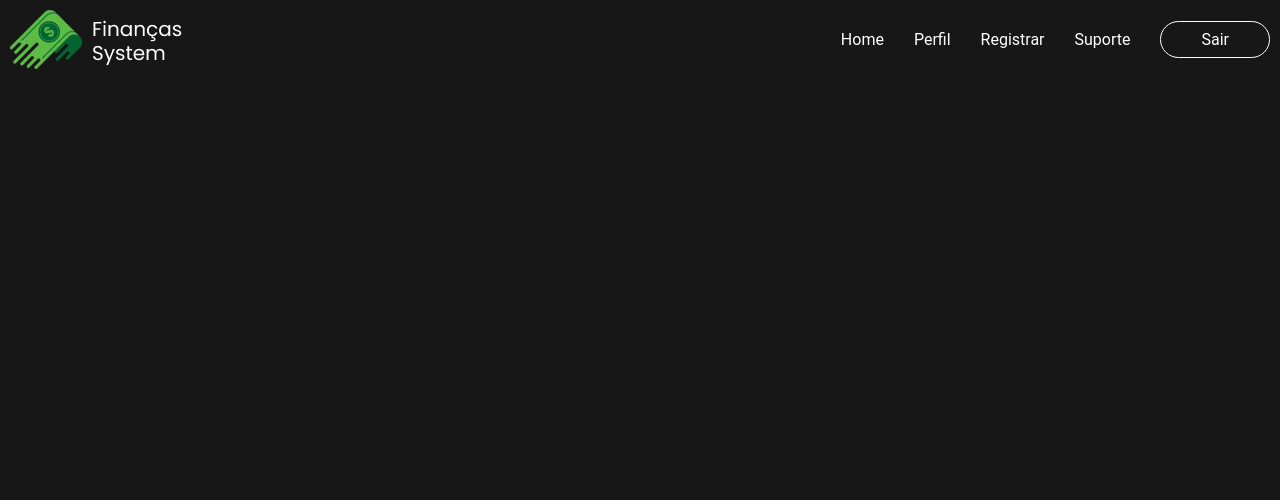
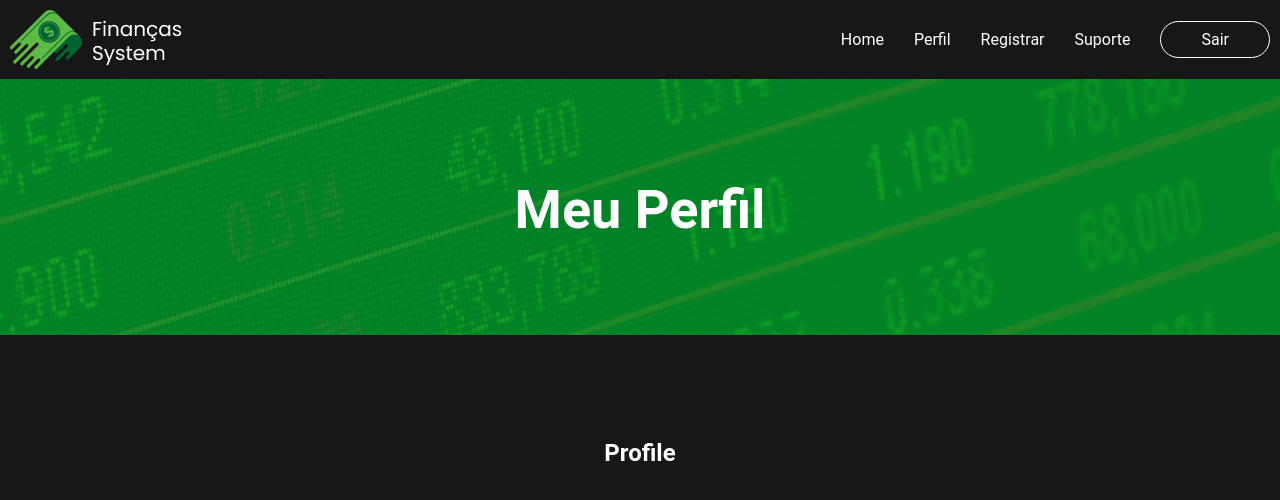
Before and after one commit to leonardohernandesq/finansystem, a React (Create React App) app: page /profile in a window 1280 px wide. Shown: the top 500 px of the page. Built offline with nearby package versions, Linux system fonts and the light colour scheme.

Commit message:
versionamento de codigo - banner

```diff
--- a/src/Components/Banner/index.js
+++ b/src/Components/Banner/index.js
@@ -5,8 +5,11 @@ import { Container } from './style';
 export default function Banner({ imagem, title }) {
     return (
         <Container>
-            <img src={`${imagem}`} alt={`Banner da página ${title}`} />
-            <h1>{title}</h1>
+            <div className='banner'>
+                <img src={`${imagem}`} alt={`Banner da página ${title}`} />
+
+                <h1>{title}</h1>
+            </div>
         </Container>
     );
 }
--- a/src/Components/Banner/style.js
+++ b/src/Components/Banner/style.js
@@ -2,8 +2,24 @@ import styled from "styled-components";
 
 export const Container = styled.section`
     width: 100%;
-
     img{
         width: 100%;
+        z-index: 9;
+    }
+    >.banner{
+        position: relative;
+    }
+    .banner h1{
+        font-size: 54px;
+        display: flex;
+        justify-content: center;
+        align-items: center;
+        background-color: transparent;
+        position: absolute;
+        bottom: 0;
+        top: 0;
+        right: 0;
+        left: 0;
+        z-index: 3;
     }
 `;
--- a/src/Components/Header/index.js
+++ b/src/Components/Header/index.js
@@ -9,7 +9,7 @@ export default function Header() {
                     <img src={require('../../Imgs/Logo.png')} alt="Logo da empresa composto por uma nota de dolar escrito embaixo o nome da empresa FinanSystem" />
                     <nav>
                         <Link to='/'>Home</Link>
-                        <Link to='#'>Perfil</Link>
+                        <Link to='/profile'>Perfil</Link>
                         <Link to='/register'>Registrar</Link>
                         <Link to='#'>Suporte</Link>
                         <Link to='/signin'>
--- /dev/null
+++ b/src/Pages/Profile/index.js
@@ -0,0 +1,20 @@
+import React from 'react';
+import * as S from './style';
+
+import Banner from '../../Components/Banner';
+
+export default function Profile() {
+    return (
+        <div>
+            <S.Wrapper>
+                <div>
+                    <Banner imagem={require('../../Imgs/banner.jpg')} title={'Meu Perfil'} />
+                </div>
+                <S.Container>
+                    <h1>Profile</h1>
+
+                </S.Container>
+            </S.Wrapper>
+        </div>
+    );
+}
--- /dev/null
+++ b/src/Pages/Profile/style.js
@@ -0,0 +1,18 @@
+import styled from "styled-components";
+
+export const Wrapper = styled.div`
+    width: 100%;
+    display: flex;
+    flex-direction: column;
+    justify-content: center;
+    align-items: center;
+`
+
+export const Container = styled.section`
+    width: 100%;
+    max-width: 1280px;
+    display: flex;
+    justify-content: center;
+    align-items: center;
+    margin-top: 100px;
+    `
--- a/src/Routes/index.js
+++ b/src/Routes/index.js
@@ -6,6 +6,7 @@ import Header from '../Components/Header'
 import Home from "../Pages/Home";
 import SignIn from '../Pages/SignIn';
 import Register from '../Pages/Register';
+import Profile from '../Pages/Profile';
 
 export default function RoutesApp() {
     return (
@@ -15,6 +16,7 @@ export default function RoutesApp() {
                 <Route path="/" element={<Home />} />
                 <Route path="/register" element={<Register />} />
                 <Route path="/signin" element={<SignIn />} />
+                <Route path="/profile" element={<Profile />} />
             </Routes>
         </BrowserRouter>
     );
```
